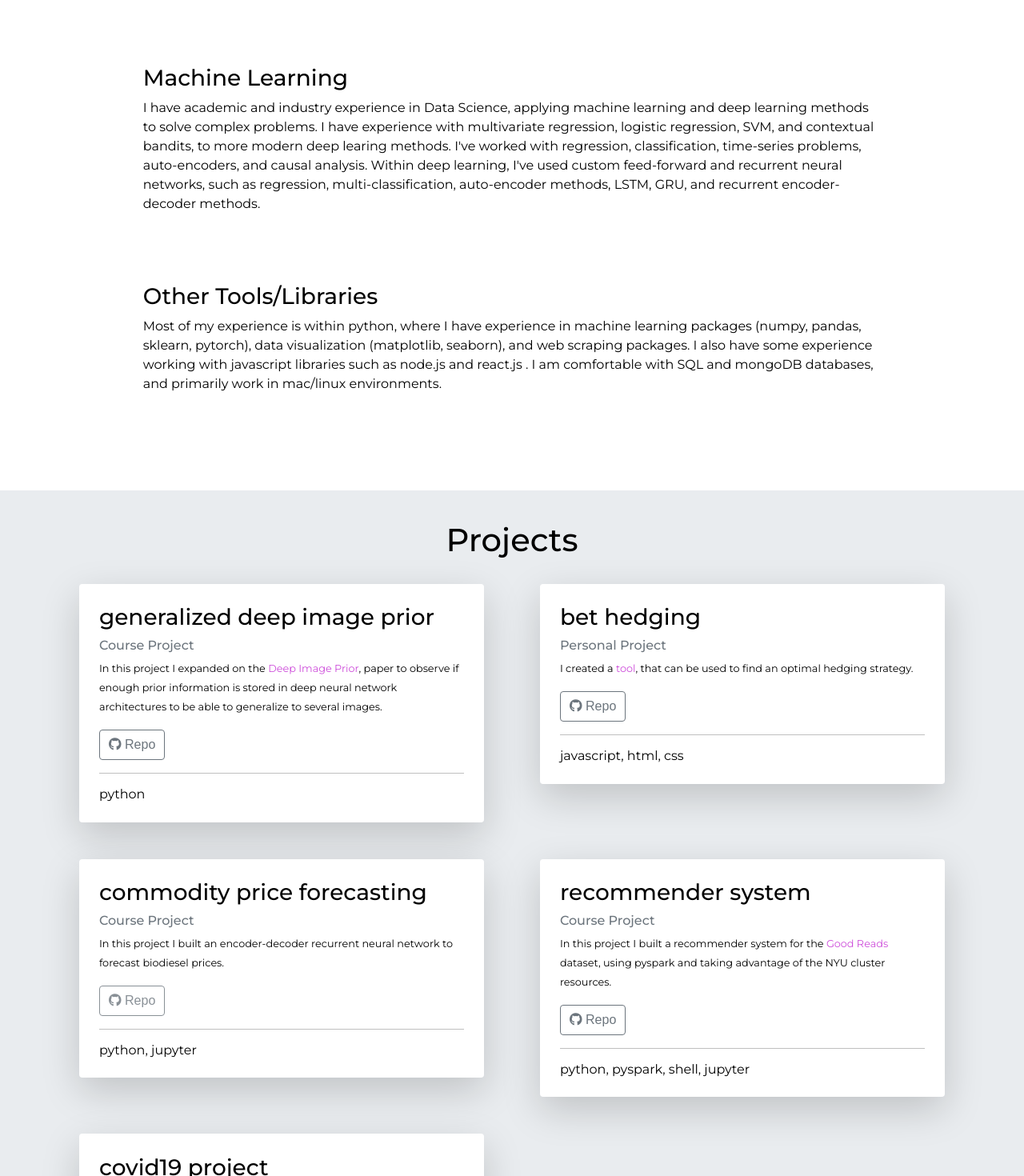
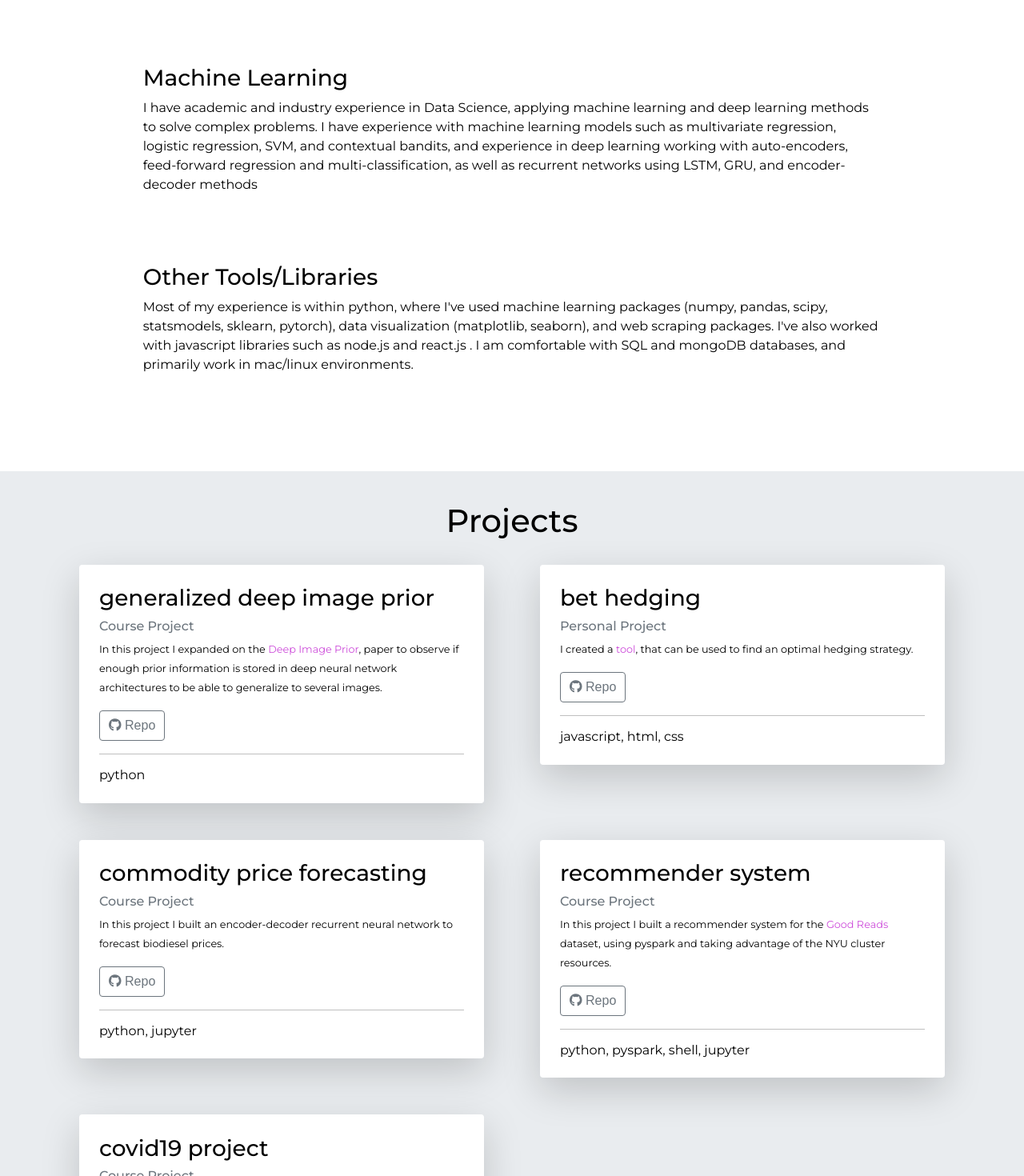
Before and after one commit to petersim1/portfolio, a React (Create React App) app: page / in a window 1280 px wide. Shown: the part 1880-3350 px from the top of the page at 80% size. Built offline with nearby package versions, Linux system fonts and the light colour scheme.

Commit message:
href updates

```diff
--- a/src/components/Project.jsx
+++ b/src/components/Project.jsx
@@ -17,7 +17,7 @@ function Project() {
                         <h3 className='card-title'>{item.title}</h3>
                         <h6 className="card-subtitle">{item.type}</h6>
                         <p className="card-text" dangerouslySetInnerHTML={{__html: item.description}}></p>
-                        <a href={item.url} target="_blank" rel="noreferrer" >
+                        <a href={!item.disabled ? item.url : '/#'} target="_blank" rel="noreferrer" >
                             <button disabled={item.disabled}>
                                 <i className="fab fa-github"></i> Repo
                             </button>
--- a/src/projectData.js
+++ b/src/projectData.js
@@ -53,11 +53,11 @@ const skills = {
     'text':[
         {
             title:'Machine Learning',
-            text:"I have academic and industry experience in Data Science, applying machine learning and deep learning methods to solve complex problems. I have experience with multivariate regression, logistic regression, SVM, and contextual bandits, to more modern deep learing methods. I've worked with regression, classification, time-series problems, auto-encoders, and causal analysis. Within deep learning, I've used custom feed-forward and recurrent neural networks, such as regression, multi-classification, auto-encoder methods, LSTM, GRU, and recurrent encoder-decoder methods."
+            text:"I have academic and industry experience in Data Science, applying machine learning and deep learning methods to solve complex problems. I have experience with machine learning models such as multivariate regression, logistic regression, SVM, and contextual bandits, and experience in deep learning working with auto-encoders, feed-forward regression and multi-classification, as well as recurrent networks using LSTM, GRU, and encoder-decoder methods"
         },
         {
             title:'Other Tools/Libraries',
-            text:'Most of my experience is within python, where I have experience in machine learning packages (numpy, pandas, sklearn, pytorch), data visualization (matplotlib, seaborn), and web scraping packages. I also have some experience working with javascript libraries such as node.js and react.js . I am comfortable with SQL and mongoDB databases, and primarily work in mac/linux environments.'
+            text:"Most of my experience is within python, where I've used machine learning packages (numpy, pandas, scipy, statsmodels, sklearn, pytorch), data visualization (matplotlib, seaborn), and web scraping packages. I've also worked with javascript libraries such as node.js and react.js . I am comfortable with SQL and mongoDB databases, and primarily work in mac/linux environments."
         }
     ]
 }
@@ -84,9 +84,9 @@ const projects = [
         title:'commodity price forecasting',
         type:'Course Project',
         description:'In this project I built an encoder-decoder recurrent neural network to forecast biodiesel prices.',
-        url:'hhttps://github.com/Jonas-JP-Peeters/raizen-biofuel',
+        url:'https://github.com/petersim1/raizen-biofuel',
         languages:'python, jupyter',
-        disabled:true
+        disabled:false
     },
     {
         title:'recommender system',
```
